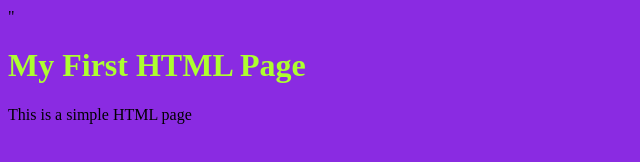
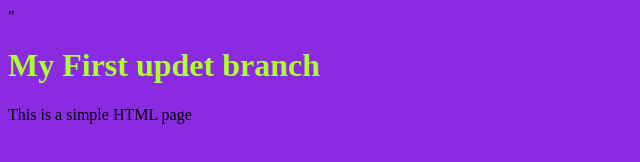
Before and after one commit to esmaiil15/myproject, a plain HTML site: page index.html in a window 1280 px wide. Shown: the whole page, without its empty margins (0-640 px from the left). Drawn offline with Linux system fonts and the light colour scheme.

Commit message:
Your commit message

```diff
--- a/index.html
+++ b/index.html
@@ -7,7 +7,7 @@
     <link rel="stylesheet" href="style.css">"
 </head>
 <body>
-    <h1>My First HTML Page</h1>
+    <h1>My First updet branch</h1>
     <p>This is a simple HTML page</p>
     <script src="app.js">
 
```
